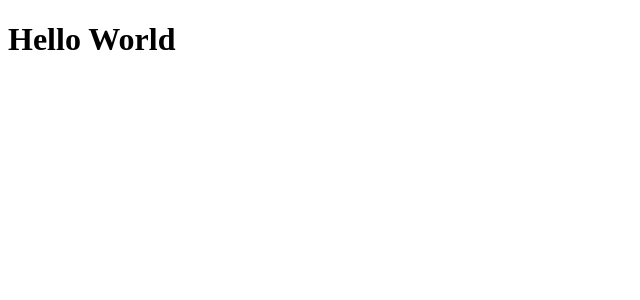
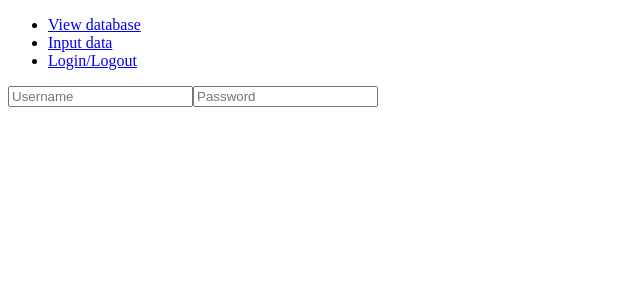
Before and after one commit to kristapsgreen/VMS_2, a React (Create React App) app: page / in a window 1280 px wide. Shown: the top 300 px of the page, without its empty margins (0-640 px from the left). Built offline with nearby package versions, Linux system fonts and the light colour scheme.

Commit message:
added some funkc

```diff
--- a/package.json
+++ b/package.json
@@ -3,6 +3,7 @@
   "version": "0.1.0",
   "private": true,
   "dependencies": {
+    "@supabase/supabase-js": "^2.10.0",
     "@testing-library/jest-dom": "^5.16.5",
     "@testing-library/react": "^13.4.0",
     "@testing-library/user-event": "^13.5.0",
--- a/src/App.js
+++ b/src/App.js
@@ -1,12 +1,26 @@
 import ReactDOM from 'react-dom';
 import React from 'react';
+import Layout from './pages/Layout';
+import { BrowserRouter, Routes, Route } from "react-router-dom";
+import Login from './pages/Login.js';
+import NoPage from './pages/NoPage.js';
+import InputPage from './pages/InputPage.js';
+import ViewPage from './pages/ViewPage.js';
+
 
 
 export default function App(){
 
   return (
-    <div className="App">
-      <h1>Hello World</h1>
-    </div>
+    <BrowserRouter>
+    <Routes>
+      <Route path="/" element={<Layout />}>
+        <Route index element={<Login />} />
+        <Route path="Viewpage" element={<ViewPage />} />
+        <Route path="Inputpage" element={<InputPage />} />
+        <Route path="*" element={<NoPage />} />
+      </Route>
+    </Routes>
+  </BrowserRouter>
   );
 }
--- /dev/null
+++ b/src/pages/InputPage.js
@@ -0,0 +1,11 @@
+import React from 'react';
+import ReactDOM from'react-dom';
+import './index.css';
+
+export default function InputPage() {
+    return (
+        <div>
+            <input type="text" placeholder='Input' />
+        </div>
+    );
+};
--- a/src/pages/Layout.js
+++ b/src/pages/Layout.js
@@ -1,5 +1,6 @@
 import { Outlet, Link } from "react-router-dom";
 import React from "react";
+
 
 
 export default function Layout() {
@@ -9,21 +10,21 @@ export default function Layout() {
           <nav>
           <ul>
             <li>
-            <Link to="/">Home</Link>
+              <Link to="/ViewPage">View database</Link>
             </li>
             <li>
-            <Link to="/blogs">Blogs</Link>
+              <Link to="/InputPage">Input data</Link>
             </li>
             <li>
-            <Link to="/contact">Contact</Link>
+              <Link to="/Login">Login/Logout</Link>
             </li>
           </ul>
         </nav>
+        <Outlet />
 
-      <Outlet />
         </div>
+
 
     )
 
-
 };
--- /dev/null
+++ b/src/pages/Login.js
@@ -0,0 +1,12 @@
+import React from 'react';
+import ReactDOM from'react-dom';
+import './index.css';
+
+export default function InputPage() {
+    return (
+        <div>
+            <input type="text" placeholder='Username' />
+            <input type="text" placeholder='Password' />
+        </div>
+    );
+};
--- /dev/null
+++ b/src/pages/NoPage.js
@@ -0,0 +1,11 @@
+import React from 'react';
+import ReactDOM from'react-dom';
+import './index.css';
+
+export default function NoPage(){
+    return(
+        <div>
+            <h1>404</h1>
+        </div>
+    )
+}
--- /dev/null
+++ b/src/pages/ViewPage.js
@@ -0,0 +1,42 @@
+import React from 'react';
+import './index.css';
+// import supabase from './config/supabaseClient.js';
+
+
+
+export default function ViewPage() {
+//     const [fetchError, setFetchError] = React.useState(null);
+//     const [data, setData] = React.useState(null);
+
+//     React.useEffect(() => {
+//         const fetchData = async () => {
+//             const {data, error}= await supabase
+//             .from('Noliktava')
+//             .select()
+//     if (error) {
+//         setFetchError('Could not fetch data');
+//         setData(null);
+//         console.log(error);
+//     }
+//     if (data) {
+//         setData(data);
+//         setFetchError(null);
+//     }}
+
+//     fetchData();
+// },[])
+    return (
+        <div>
+            {/* {fetchError && <p>{fetchError}</p>}
+            {data && (
+                <div>
+                 {data.map((item) => (
+                    <p>{item.piemers_1}</p>
+                 ))}
+
+                </div>
+            )} */}
+            <h1>Noliktava</h1>
+        </div>
+    );
+};
--- /dev/null
+++ b/src/pages/config/supabaseClient.js
@@ -0,0 +1,7 @@
+import { createClient } from '@supabase/supabase-js'
+
+const supabaseUrl = process.env.VMS_APP_SUPABASE_URL
+const supabaseKey = process.env.VMS_APP_ANON_KEY
+const supabase = createClient(supabaseUrl, supabaseKey)
+
+export default supabase
```
Also changed, not shown: src/index.css (deleted), src/pages/index.css (added), 2 other files (tests, documents, lock files or other folders). Lines whose indentation alone changed are shown as unchanged.
